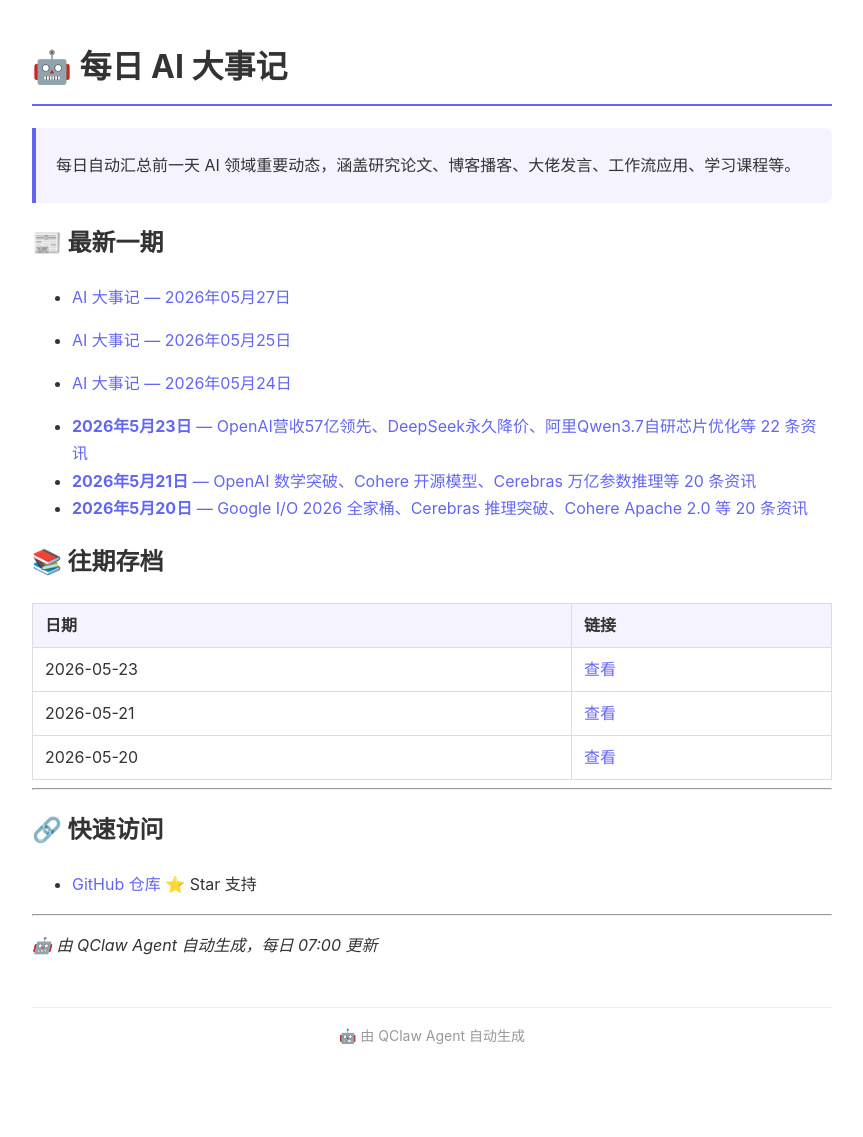
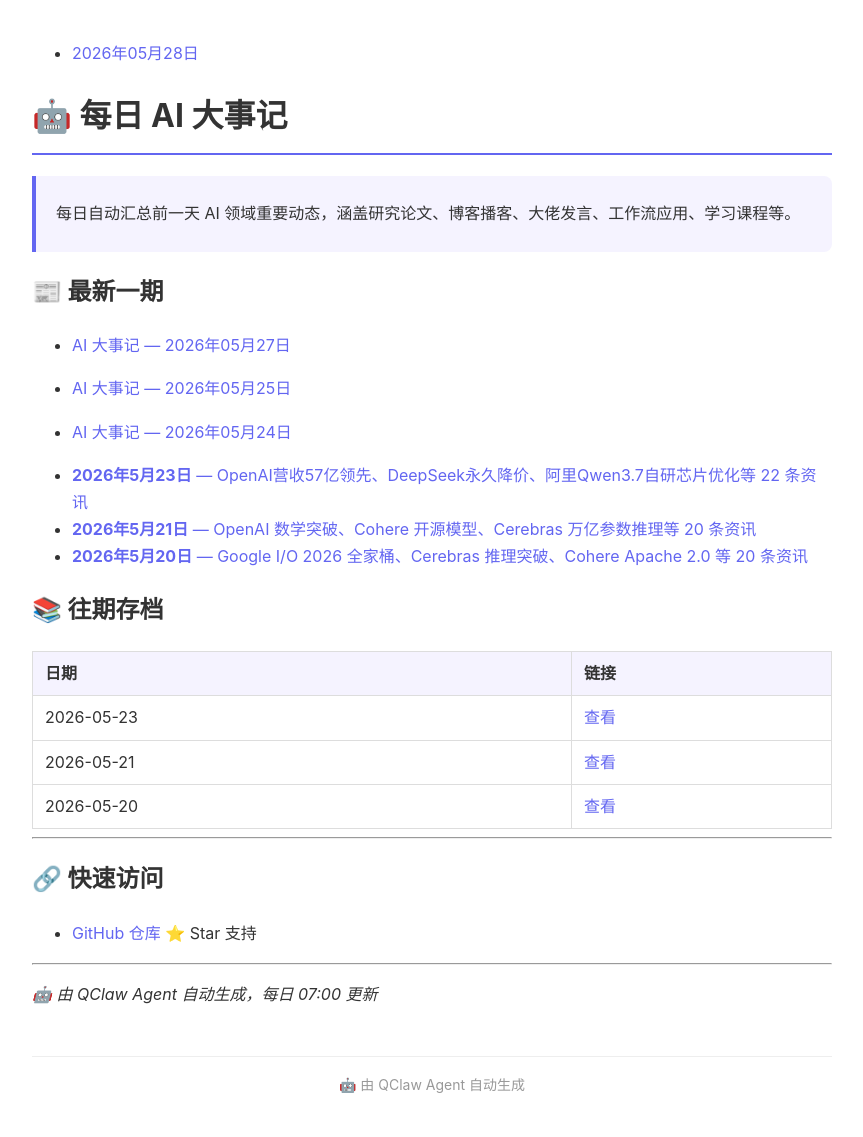
Before and after one commit to jared0612/daily-ai-news, a Jekyll site: the page built from index.md, in a window 1280 px wide. Shown: the whole page, without its empty margins (208-1071 px from the left). Built offline with Jekyll 4.4.1, drawn with Linux system fonts in a browser that asks for light colours; before the commit the page ends 1088 px from its top, so only the background shows below that.

Commit message:
📝 更新 index.md — 添加 2026-05-28

```diff
--- a/index.md
+++ b/index.md
@@ -2,6 +2,8 @@
 layout: default
 title: AI 大事记
 ---
+
+- [2026年05月28日](daily/2026-05-28)
 
 <link rel="icon" type="image/svg+xml" href="/daily-ai-news/favicon.svg" />
 
```
